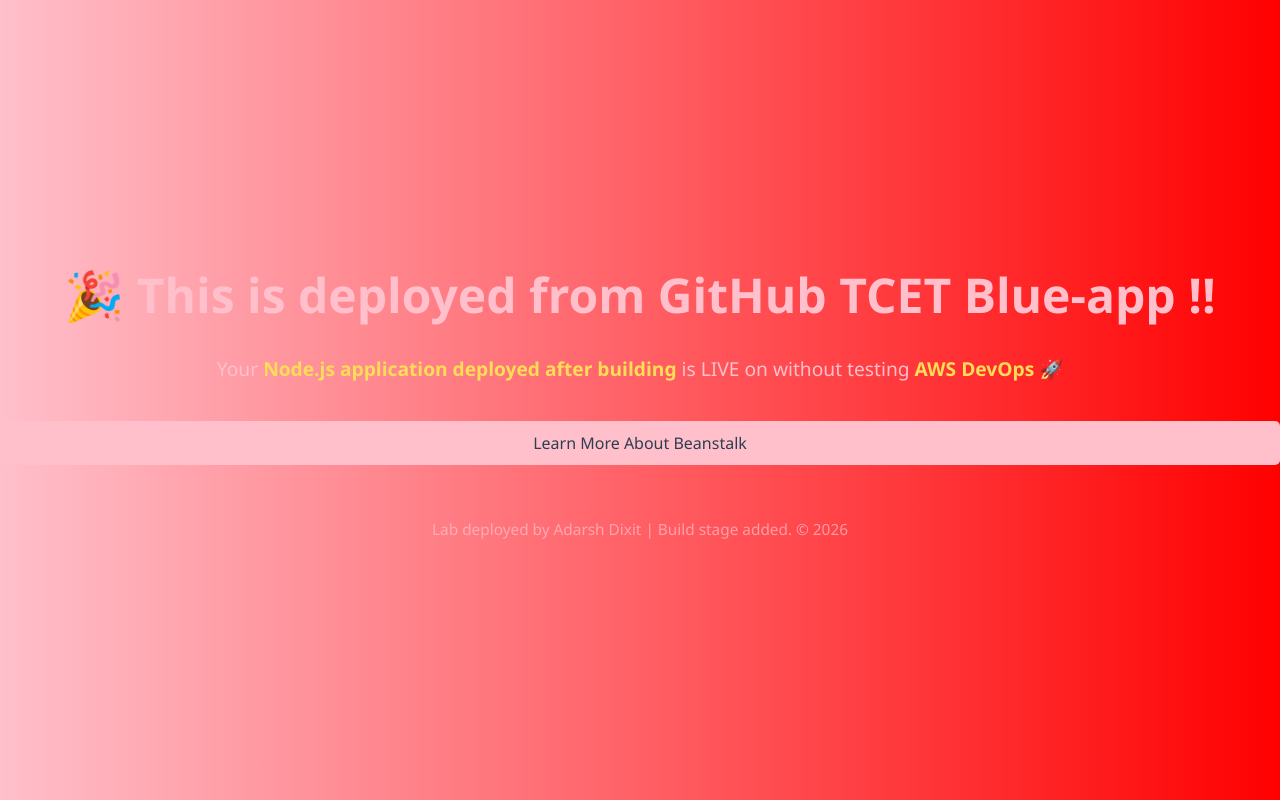
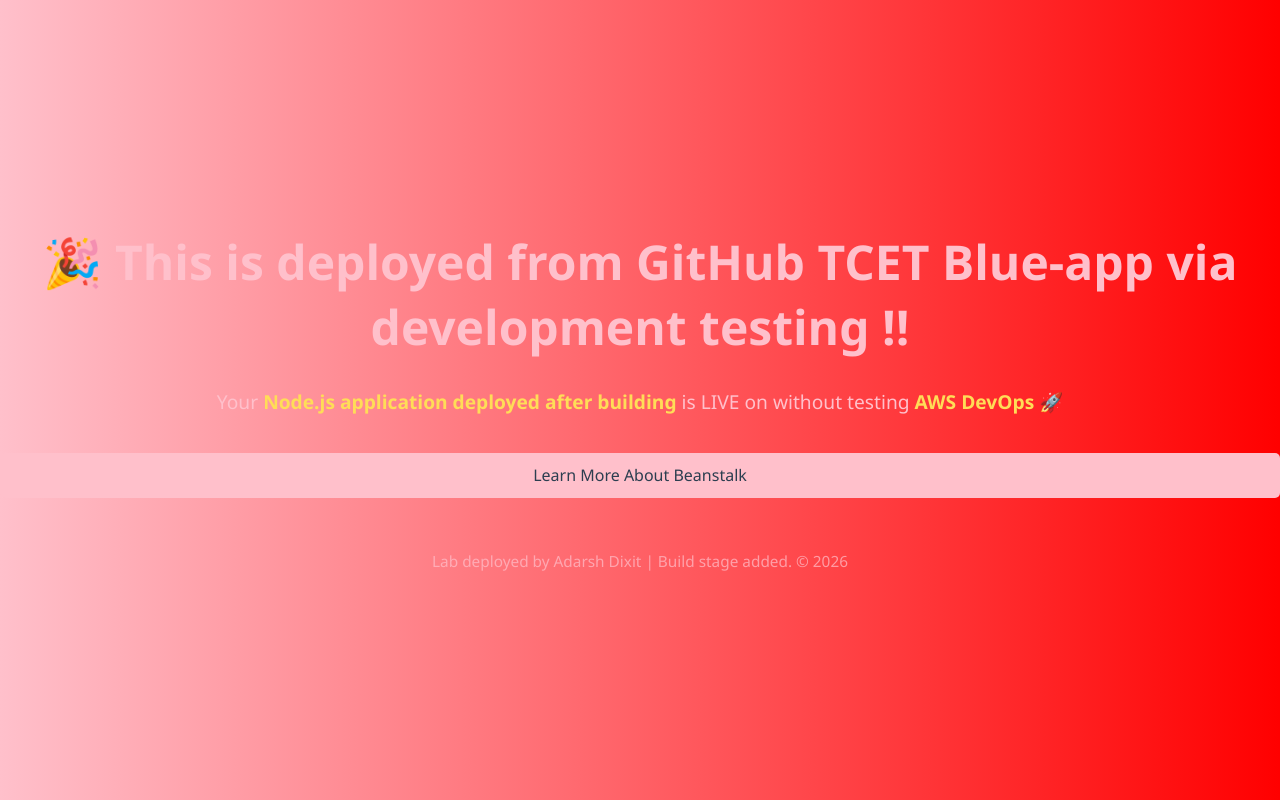
Before and after one commit to Harsh-dev0911/blue-app, a website: page index.html in a window 1280 px wide. Drawn offline with Linux system fonts and the light colour scheme.

Commit message:
Modify deployment message in index.html
Updated deployment message and added development testing note.

```diff
--- a/index.html
+++ b/index.html
@@ -57,7 +57,7 @@
   </style>
 </head>
 <body>
-  <h1>🎉 This is deployed from GitHub TCET Blue-app !!</h1>
+  <h1>🎉 This is deployed from GitHub TCET Blue-app via development testing !!</h1>
   <p>Your <span class="highlight">Node.js application deployed after building </span> is LIVE on without testing <span class="highlight">AWS DevOps</span> 🚀</p>
   <a href="https://docs.aws.amazon.com/elasticbeanstalk/latest/dg/Welcome.html" target="_blank" class="btn">
     Learn More About Beanstalk
```
